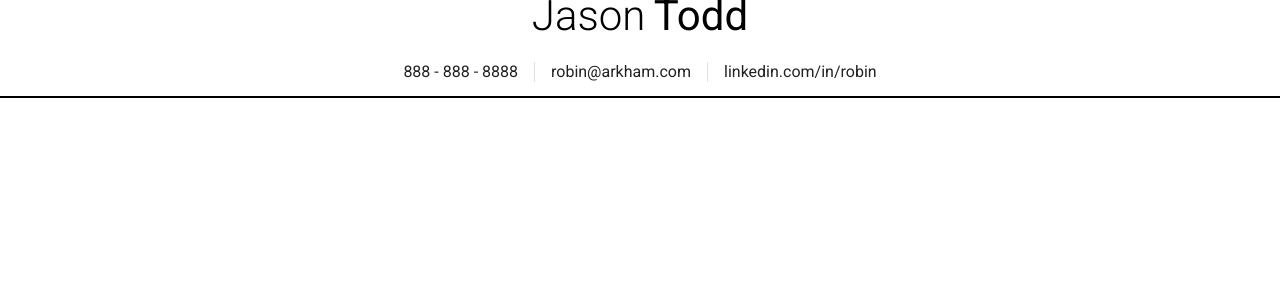
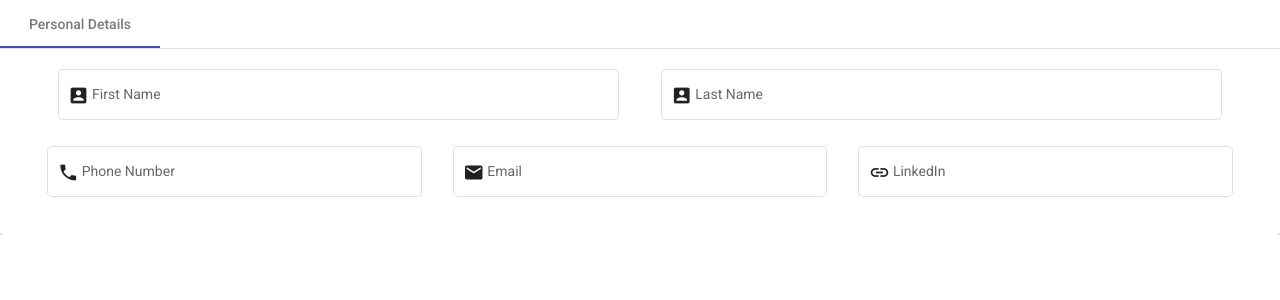
Before and after one commit to felixthe8/Angular-Configurable-Resume, an Angular app: page / in a window 1280 px wide. Shown: the top 300 px of the page. Built offline with nearby package versions, Linux system fonts and the light colour scheme.

Commit message:
Input form for personal details

```diff
--- a/src/app/app.component.html
+++ b/src/app/app.component.html
@@ -1 +1 @@
-<app-header></app-header>
+<router-outlet></router-outlet>
--- /dev/null
+++ b/src/app/resume-input/personal-details/personal-details.component.html
@@ -0,0 +1,38 @@
+<mat-card>
+    <mat-card-content>
+        <div fxLayout="row" fxLayoutAlign="space-evenly center">
+            <mat-form-field appearance="outline" fxFlex="45">
+                <mat-icon matPrefix>account_box</mat-icon>
+                <mat-label>First Name</mat-label>
+                <input matInput placeholder="Enter First Name">
+            </mat-form-field>
+
+
+            <mat-form-field appearance="outline" fxFlex="45">
+                <mat-icon matPrefix>account_box</mat-icon>
+                <mat-label>Last Name</mat-label>
+                <input matInput placeholder="Enter Last Name">
+            </mat-form-field>
+        </div>
+
+        <div fxLayout="row" fxLayoutAlign="space-evenly center">
+            <mat-form-field appearance="outline" fxFlex="30">
+                <mat-icon matPrefix>phone</mat-icon>
+                <mat-label>Phone Number</mat-label>
+                <input matInput placeholder="Enter Phone Number" type="tel">
+            </mat-form-field>
+
+            <mat-form-field appearance="outline" fxFlex="30">
+                <mat-icon matPrefix>email</mat-icon>
+                <mat-label>Email</mat-label>
+                <input matInput placeholder="Enter Email" type="email">
+            </mat-form-field>
+
+            <mat-form-field appearance="outline" fxFlex="30">
+                <mat-icon matPrefix>link</mat-icon>
+                <mat-label>LinkedIn</mat-label>
+                <input matInput placeholder="Enter LinkedIn" type="url">
+            </mat-form-field>
+        </div>
+    </mat-card-content>
+</mat-card>
--- /dev/null
+++ b/src/app/resume-input/personal-details/personal-details.component.ts
@@ -0,0 +1,15 @@
+import { Component, OnInit } from '@angular/core';
+
+@Component({
+  selector: 'app-personal-details',
+  templateUrl: './personal-details.component.html',
+  styleUrls: ['./personal-details.component.scss']
+})
+export class PersonalDetailsComponent implements OnInit {
+
+  constructor() { }
+
+  ngOnInit(): void {
+  }
+
+}
--- /dev/null
+++ b/src/app/resume-input/resume-input.component.html
@@ -0,0 +1,7 @@
+<mat-tab-group>
+    <mat-tab label="Personal Details" fxLayoutAlign="center center">
+        <app-personal-details fxFlex="90"></app-personal-details>
+    </mat-tab>
+
+
+</mat-tab-group>
--- /dev/null
+++ b/src/app/resume-input/resume-input.component.ts
@@ -0,0 +1,15 @@
+import { Component, OnInit } from '@angular/core';
+
+@Component({
+  selector: 'app-resume-input',
+  templateUrl: './resume-input.component.html',
+  styleUrls: ['./resume-input.component.scss']
+})
+export class ResumeInputComponent implements OnInit {
+
+  constructor() { }
+
+  ngOnInit(): void {
+  }
+
+}
```
Also changed, not shown: src/app/app.module.ts (+22 -4 lines), src/app/resume-input/personal-details/personal-details.component.scss (added), src/app/resume-input/resume-input.component.scss (added), 2 other files (tests, documents, lock files or other folders).
